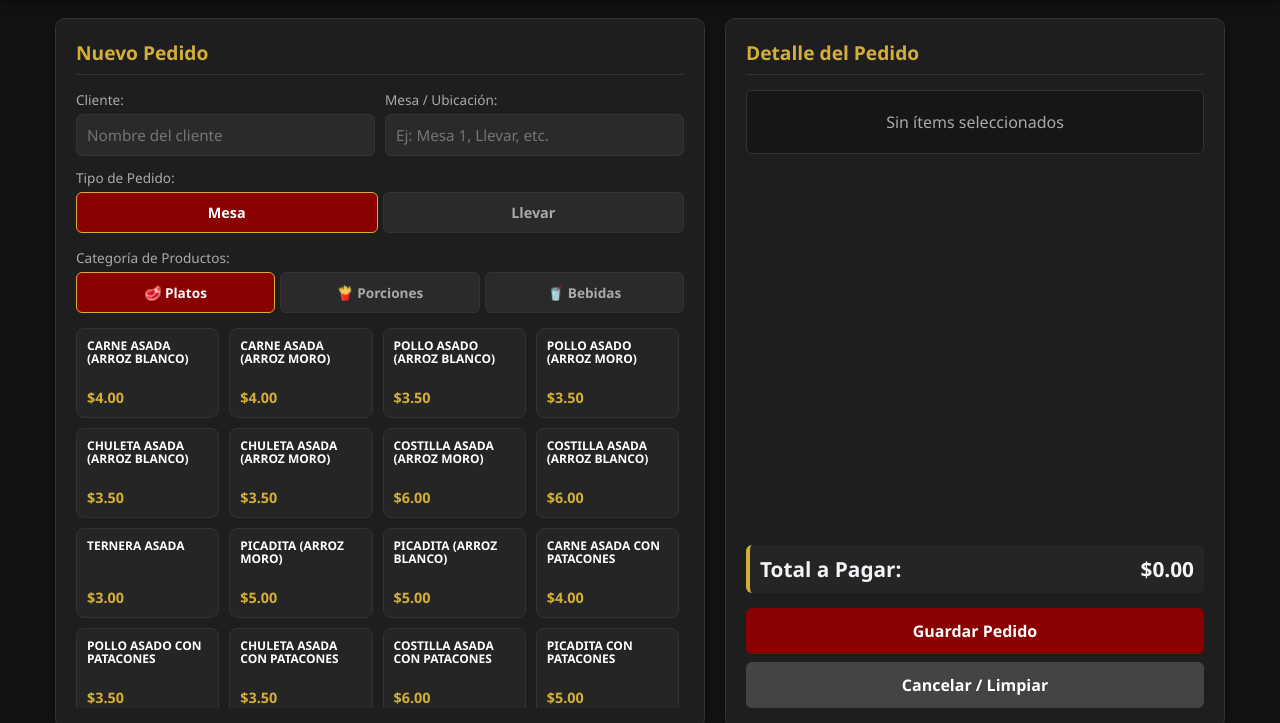
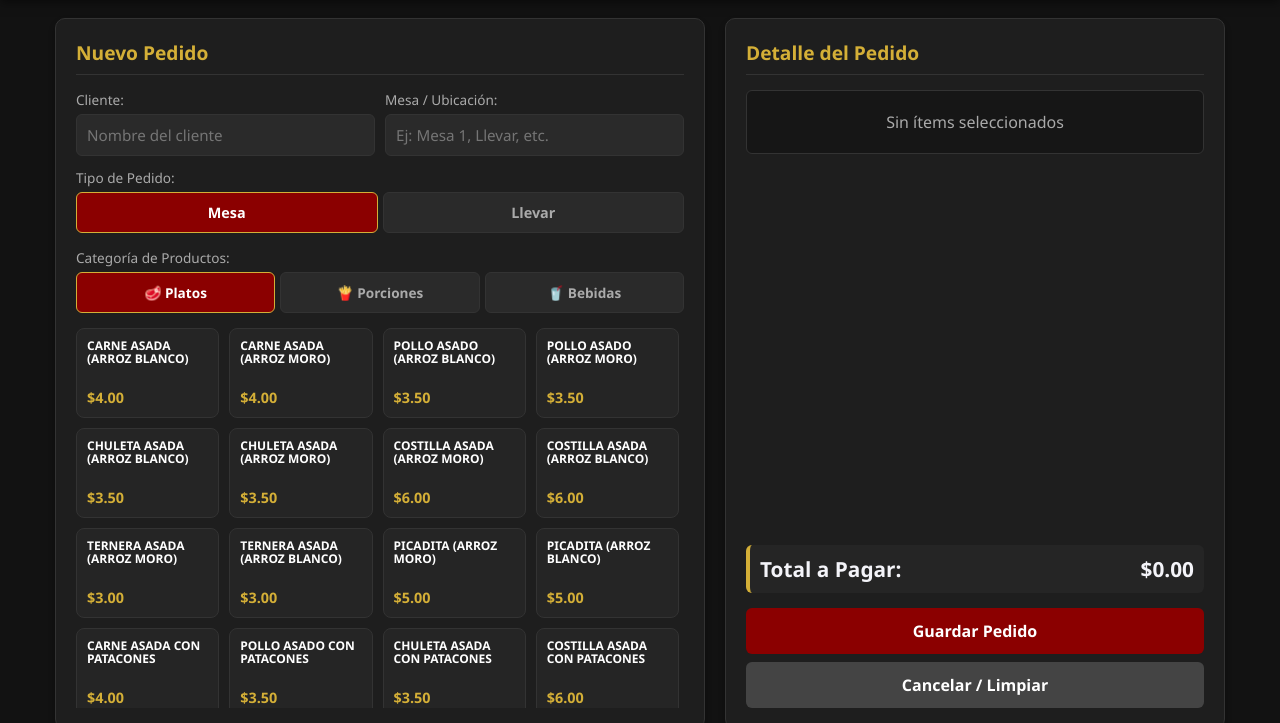
Before and after one commit to dsolorzanom-cell/asados-kylian, a website: page public/index.html in a window 1280 px wide. Shown: the part 71-794 px from the top of the page. Drawn offline with Linux system fonts and the light colour scheme.

Commit message:
Update index.html

```diff
--- a/public/index.html
+++ b/public/index.html
@@ -470,39 +470,40 @@
             { id: 6, nombre: "CHULETA ASADA (ARROZ MORO)", precio: 3.50, categoria: "Principal" },
             { id: 7, nombre: "COSTILLA ASADA (ARROZ MORO)", precio: 6.00, categoria: "Principal" },
             { id: 8, nombre: "COSTILLA ASADA (ARROZ BLANCO)", precio: 6.00, categoria: "Principal" },
-            { id: 9, nombre: "TERNERA ASADA", precio: 3.00, categoria: "Principal" },
-            { id: 10, nombre: "PICADITA (ARROZ MORO)", precio: 5.00, categoria: "Principal" },
-            { id: 11, nombre: "PICADITA (ARROZ BLANCO)", precio: 5.00, categoria: "Principal" },
+            { id: 9, nombre: "TERNERA ASADA (ARROZ MORO)", precio: 3.00, categoria: "Principal" },
+            { id: 10, nombre: "TERNERA ASADA (ARROZ BLANCO)", precio: 3.00, categoria: "Principal" },
+            { id: 11, nombre: "PICADITA (ARROZ MORO)", precio: 5.00, categoria: "Principal" },
+            { id: 12, nombre: "PICADITA (ARROZ BLANCO)", precio: 5.00, categoria: "Principal" },
 
             // Platos con patacones
-            { id: 12, nombre: "CARNE ASADA CON PATACONES", precio: 4.00, categoria: "Principal" },
-            { id: 13, nombre: "POLLO ASADO CON PATACONES", precio: 3.50, categoria: "Principal" },
-            { id: 14, nombre: "CHULETA ASADA CON PATACONES", precio: 3.50, categoria: "Principal" },
-            { id: 15, nombre: "COSTILLA ASADA CON PATACONES", precio: 6.00, categoria: "Principal" },
-            { id: 16, nombre: "PICADITA CON PATACONES", precio: 5.00, categoria: "Principal" },
+            { id: 13, nombre: "CARNE ASADA CON PATACONES", precio: 4.00, categoria: "Principal" },
+            { id: 14, nombre: "POLLO ASADO CON PATACONES", precio: 3.50, categoria: "Principal" },
+            { id: 15, nombre: "CHULETA ASADA CON PATACONES", precio: 3.50, categoria: "Principal" },
+            { id: 16, nombre: "COSTILLA ASADA CON PATACONES", precio: 6.00, categoria: "Principal" },
+            { id: 17, nombre: "PICADITA CON PATACONES", precio: 5.00, categoria: "Principal" },
 
             // Porciones y adiciones
-            { id: 17, nombre: "ARROZ MORO", precio: 2.00, categoria: "Porcion" },
-            { id: 18, nombre: "ARROZ BLANCO", precio: 2.00, categoria: "Porcion" },
-            { id: 19, nombre: "PATACONES", precio: 1.50, categoria: "Porcion" },
-            { id: 20, nombre: "TARRINA MENESTRA PEQUEÑA", precio: 1.00, categoria: "Porcion" },
-            { id: 21, nombre: "TARRINA MENESTRA GRANDE", precio: 2.00, categoria: "Porcion" },
-            { id: 22, nombre: "PORCION DE POLLO", precio: 2.50, categoria: "Porcion" },
-            { id: 23, nombre: "PORCION DE CARNE", precio: 3.00, categoria: "Porcion" },
-            { id: 24, nombre: "PORCION DE CHULETA", precio: 2.50, categoria: "Porcion" },
-            { id: 25, nombre: "PORCION DE PICADA", precio: 3.50, categoria: "Porcion" },
-            { id: 26, nombre: "PORCION DE COSTILLA", precio: 4.50, categoria: "Porcion" },
-            { id: 27, nombre: "PORCION DE TERNERA", precio: 1.25, categoria: "Porcion" },
+            { id: 18, nombre: "ARROZ MORO", precio: 2.00, categoria: "Porcion" },
+            { id: 19, nombre: "ARROZ BLANCO", precio: 2.00, categoria: "Porcion" },
+            { id: 20, nombre: "PATACONES", precio: 1.50, categoria: "Porcion" },
+            { id: 21, nombre: "TARRINA MENESTRA PEQUEÑA", precio: 1.00, categoria: "Porcion" },
+            { id: 22, nombre: "TARRINA MENESTRA GRANDE", precio: 2.00, categoria: "Porcion" },
+            { id: 23, nombre: "PORCION DE POLLO", precio: 2.50, categoria: "Porcion" },
+            { id: 24, nombre: "PORCION DE CARNE", precio: 3.00, categoria: "Porcion" },
+            { id: 25, nombre: "PORCION DE CHULETA", precio: 2.50, categoria: "Porcion" },
+            { id: 26, nombre: "PORCION DE PICADA", precio: 3.50, categoria: "Porcion" },
+            { id: 27, nombre: "PORCION DE COSTILLA", precio: 4.50, categoria: "Porcion" },
+            { id: 28, nombre: "PORCION DE TERNERA", precio: 1.25, categoria: "Porcion" },
 
             // Bebidas
-            { id: 28, nombre: "COCA COLA LT", precio: 1.75, categoria: "Bebida" },
-            { id: 29, nombre: "GASEOSA VARIOS LT", precio: 1.50, categoria: "Bebida" },
-            { id: 30, nombre: "FUZE TEA", precio: 0.75, categoria: "Bebida" },
-            { id: 31, nombre: "FUZE TEA LT", precio: 1.25, categoria: "Bebida" },
-            { id: 32, nombre: "AGUA", precio: 0.50, categoria: "Bebida" },
-            { id: 33, nombre: "COLA PERSONAL", precio: 0.50, categoria: "Bebida" },
-            { id: 34, nombre: "CAFE", precio: 0.75, categoria: "Bebida" },
-            { id: 35, nombre: "AGUA AROMATICA", precio: 0.75, categoria: "Bebida" }
+            { id: 29, nombre: "COCA COLA LT", precio: 1.75, categoria: "Bebida" },
+            { id: 30, nombre: "GASEOSA VARIOS LT", precio: 1.50, categoria: "Bebida" },
+            { id: 31, nombre: "FUZE TEA", precio: 0.75, categoria: "Bebida" },
+            { id: 32, nombre: "FUZE TEA LT", precio: 1.25, categoria: "Bebida" },
+            { id: 33, nombre: "AGUA", precio: 0.50, categoria: "Bebida" },
+            { id: 34, nombre: "COLA PERSONAL", precio: 0.50, categoria: "Bebida" },
+            { id: 35, nombre: "CAFE", precio: 0.75, categoria: "Bebida" },
+            { id: 36, nombre: "AGUA AROMATICA", precio: 0.75, categoria: "Bebida" }
         ];
 
         let pedidoActualItems = [];
```
